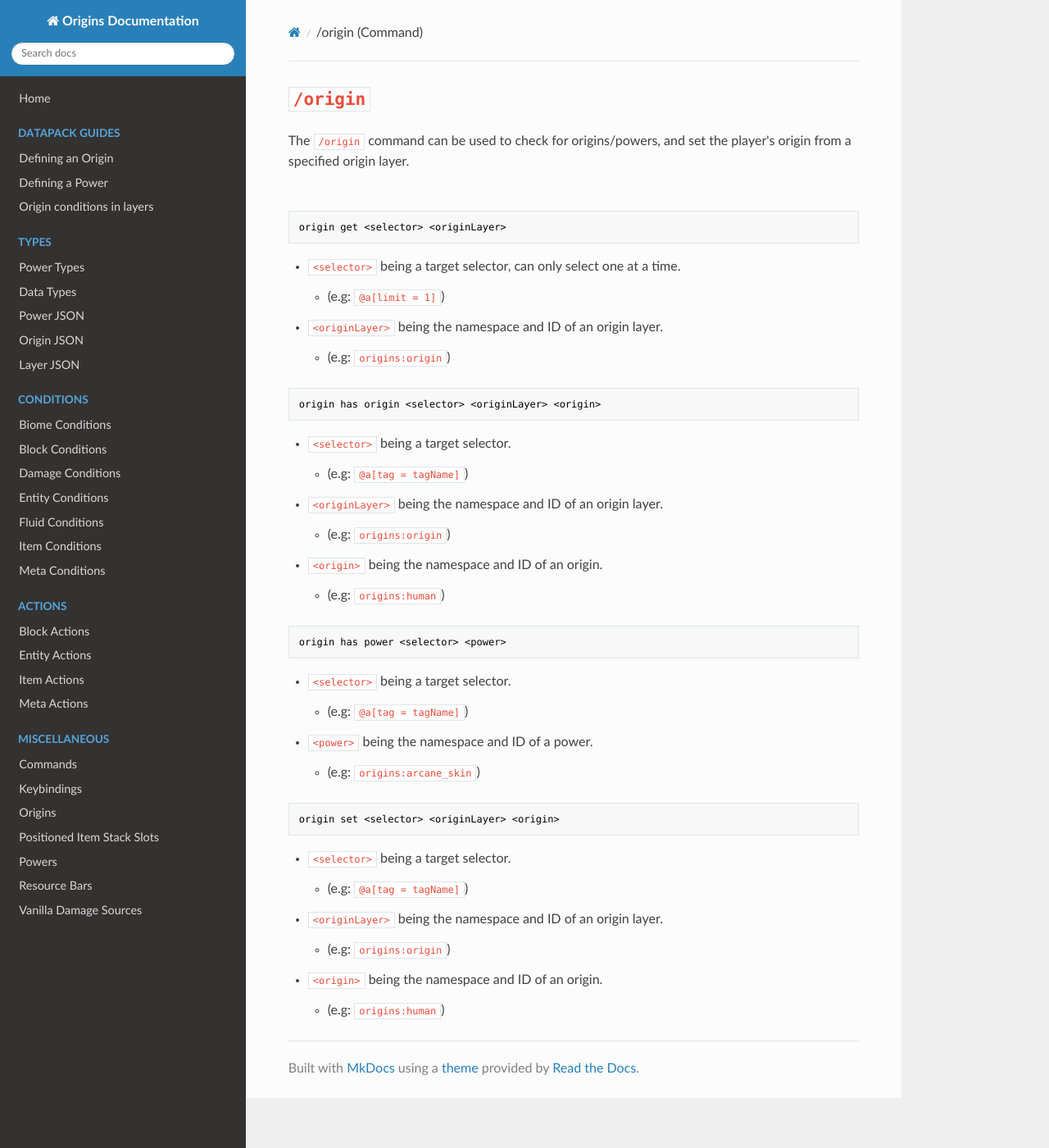
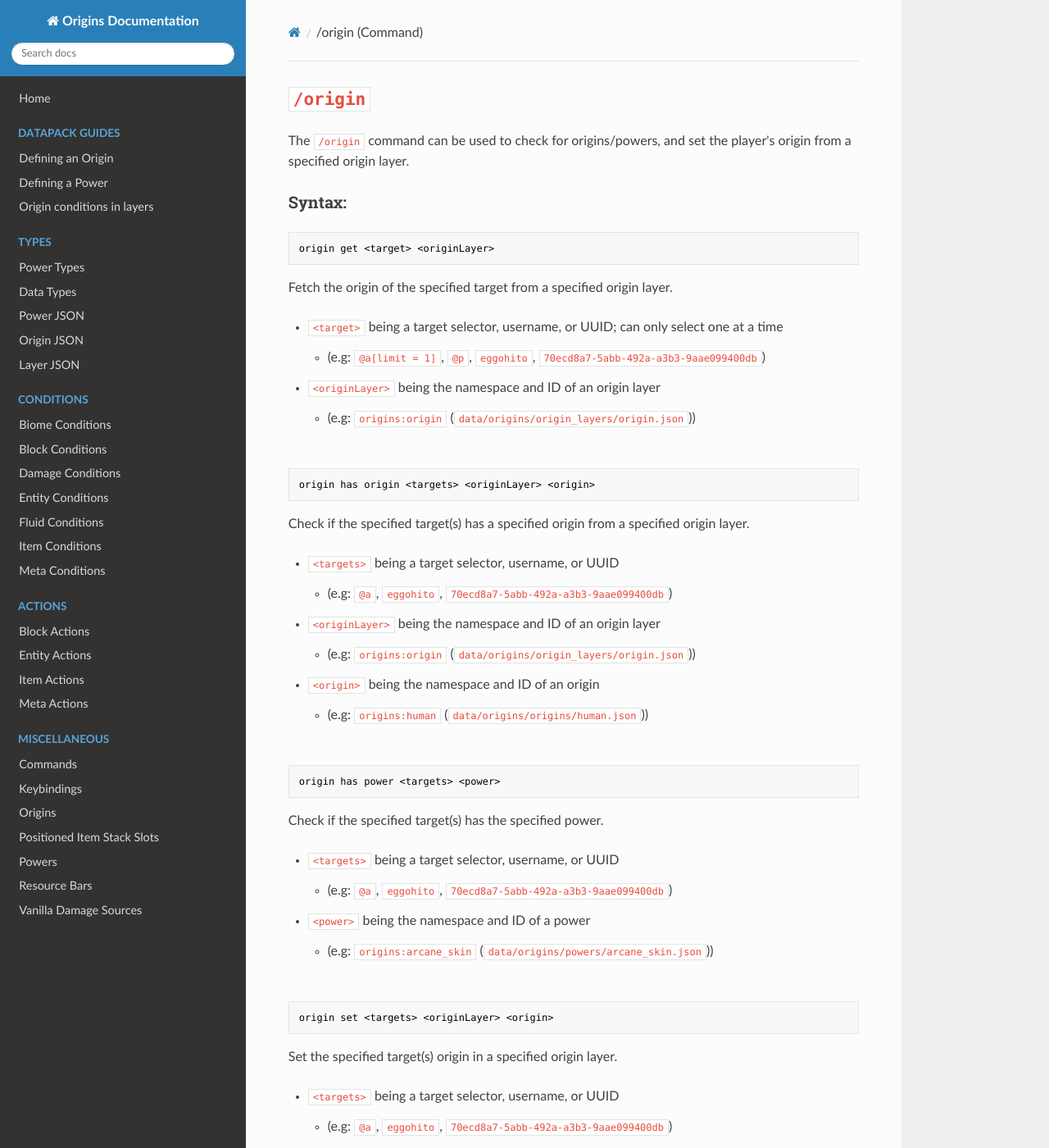
Before and after one commit to apace100/origins-docs, an MkDocs documentation site: the page built from docs/misc/commands/origin.md, in a window 1280 px wide and 1400 px high. Shown: the whole window at 82% size. Built offline with MkDocs 1.6.1, drawn with Linux system fonts in a browser that asks for light colours; nearby versions of some CDN libraries; some of the changed text lies outside the part shown.

Commit message:
Modified `misc\commands\origin.md` It should now have a clearer formatting and explanation

````diff
--- a/docs/misc/commands/origin.md
+++ b/docs/misc/commands/origin.md
@@ -6,44 +6,59 @@ date: 2021-06-12
 # `/origin`
 
 The `/origin` command can be used to check for origins/powers, and set the player's origin from a specified origin layer.
+
+### Syntax:
+
+```mcfunction
+origin get <target> <originLayer>
+```
+Fetch the origin of the specified target from a specified origin layer.
+<br>
+
+* `<target>` being a target selector, username, or UUID; can only select one at a time
+    * (e.g: `@a[limit = 1]`, `@p`, `eggohito`, `70ecd8a7-5abb-492a-a3b3-9aae099400db`)
+* `<originLayer>` being the namespace and ID of an origin layer
+    * (e.g: `origins:origin` (`data/origins/origin_layers/origin.json`))
 <br>
 <br>
 
 ```mcfunction
-origin get <selector> <originLayer>
+origin has origin <targets> <originLayer> <origin>
 ```
-* `<selector>` being a target selector, can only select one at a time.
-    * (e.g: `@a[limit = 1]`)
-* `<originLayer>` being the namespace and ID of an origin layer.
-    * (e.g: `origins:origin`)
+Check if the specified target(s) has a specified origin from a specified origin layer.
+<br>
+
+* `<targets>` being a target selector, username, or UUID
+    * (e.g: `@a`, `eggohito`, `70ecd8a7-5abb-492a-a3b3-9aae099400db`)
+* `<originLayer>` being the namespace and ID of an origin layer
+    * (e.g: `origins:origin` (`data/origins/origin_layers/origin.json`))
+* `<origin>` being the namespace and ID of an origin
+    * (e.g: `origins:human` (`data/origins/origins/human.json`))
+<br>
 <br>
 
 ```mcfunction
-origin has origin <selector> <originLayer> <origin>
+origin has power <targets> <power>
 ```
-* `<selector>` being a target selector.
-    * (e.g: `@a[tag = tagName]`)
-* `<originLayer>` being the namespace and ID of an origin layer.
-    * (e.g: `origins:origin`)
-* `<origin>` being the namespace and ID of an origin.
-    * (e.g: `origins:human`)
+Check if the specified target(s) has the specified power.
+<br>
+
+* `<targets>` being a target selector, username, or UUID
+    * (e.g: `@a`, `eggohito`, `70ecd8a7-5abb-492a-a3b3-9aae099400db`)
+* `<power>` being the namespace and ID of a power
+    * (e.g: `origins:arcane_skin` (`data/origins/powers/arcane_skin.json`))
+<br>
 <br>
 
 ```mcfunction
-origin has power <selector> <power>
+origin set <targets> <originLayer> <origin>
 ```
-* `<selector>` being a target selector.
-    * (e.g: `@a[tag = tagName]`)
-* `<power>` being the namespace and ID of a power.
-    * (e.g: `origins:arcane_skin`)
+Set the specified target(s) origin in a specified origin layer.
 <br>
 
-```mcfunction
-origin set <selector> <originLayer> <origin>
-```
-* `<selector>` being a target selector.
-    * (e.g: `@a[tag = tagName]`)
-* `<originLayer>` being the namespace and ID of an origin layer.
-    * (e.g: `origins:origin`)
-* `<origin>` being the namespace and ID of an origin.
-    * (e.g: `origins:human`)
+* `<targets>` being a target selector, username, or UUID
+    * (e.g: `@a`, `eggohito`, `70ecd8a7-5abb-492a-a3b3-9aae099400db`)
+* `<originLayer>` being the namespace and ID of an origin layer
+    * (e.g: `origins:origin` (`data/origins/origin_layers/origin.json`))
+* `<origin>` being the namespace and ID of an origin
+    * (e.g: `origins:human` (`data/origins/origins/human.json`))
````
